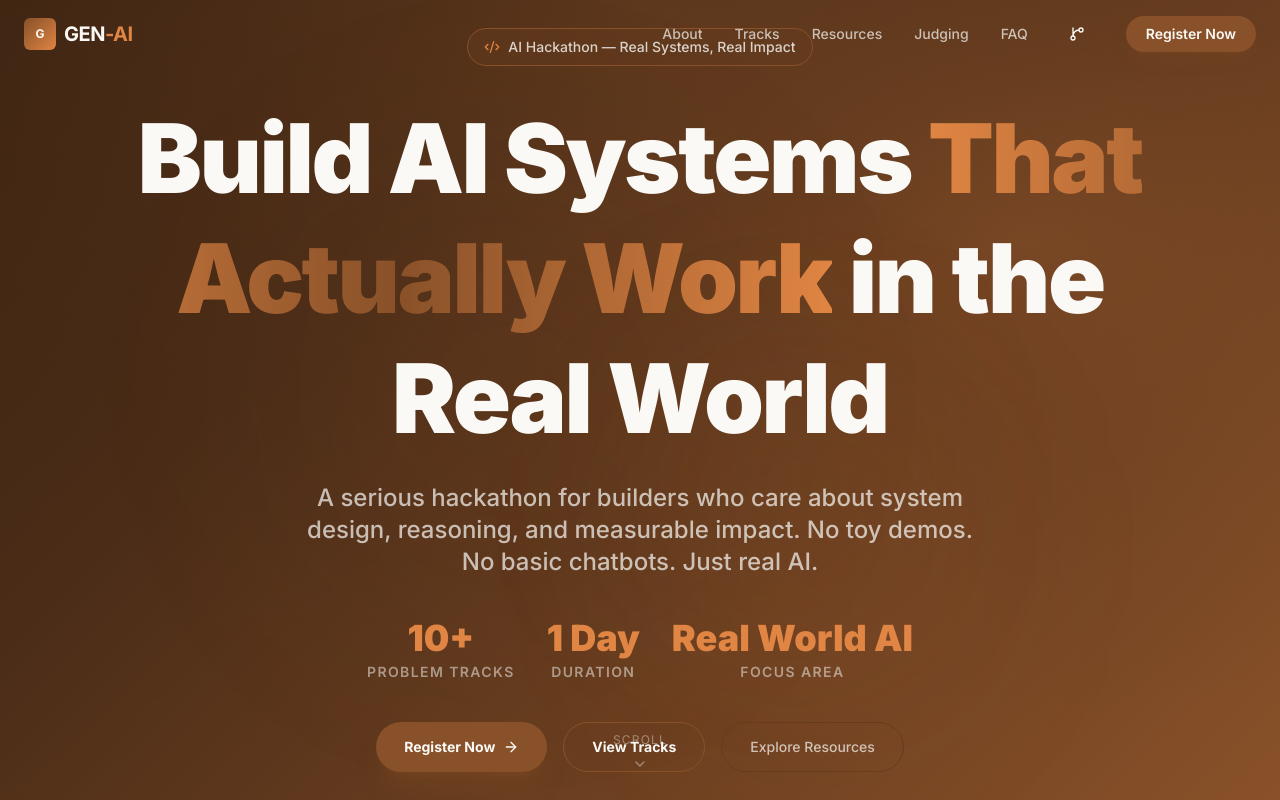
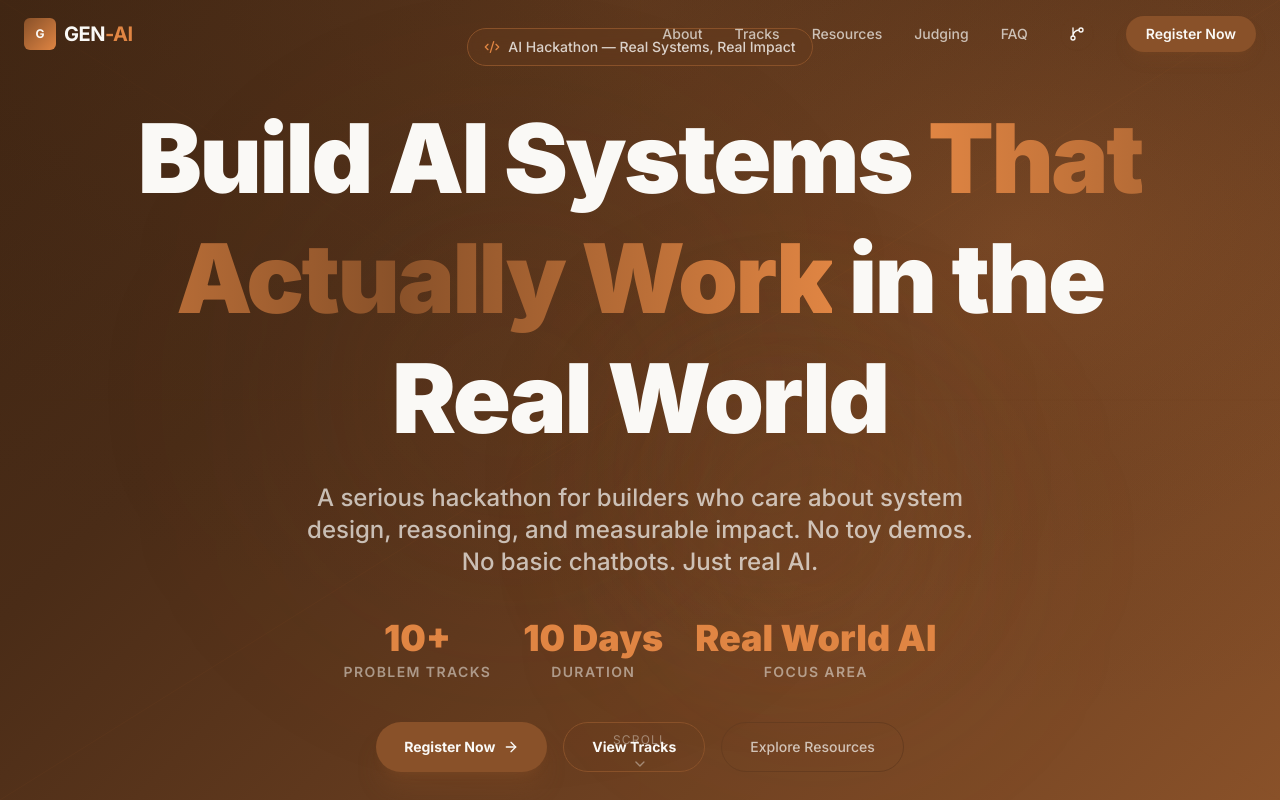
Before and after one commit to marellavenkatadeepak/problem-statement, a Next.js app in the folder hackathon-site/: page / in a window 1280 px wide. Shown: the top 800 px of the page. Built offline with nearby package versions, Linux system fonts and the light colour scheme.

Commit message:
feat: increase hackathon duration to 10 Days in Hero and Submission sections

```diff
--- a/hackathon-site/src/components/sections/hero.tsx
+++ b/hackathon-site/src/components/sections/hero.tsx
@@ -70,7 +70,7 @@ export const HeroSection = () => {
       >
         {[
           { label: "Problem Tracks", value: "10+" },
-          { label: "Duration", value: "1 Day" },
+          { label: "Duration", value: "10 Days" },
           { label: "Focus Area", value: "Real World AI" },
         ].map((s) => (
           <div key={s.label} className="flex flex-col">
--- a/hackathon-site/src/components/sections/submission.tsx
+++ b/hackathon-site/src/components/sections/submission.tsx
@@ -14,7 +14,7 @@ const steps = [
     icon: Wrench,
     step: "02",
     title: "Build",
-    desc: "48 hours to design, develop, and test your AI system. Use any open-source stack.",
+    desc: "10 Days to design, develop, and test your AI system. Use any open-source stack.",
   },
   {
     icon: Upload,
```
